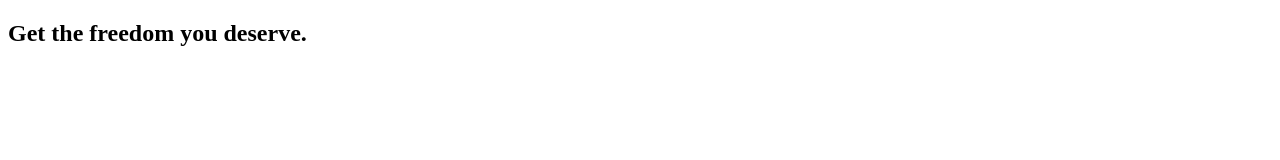
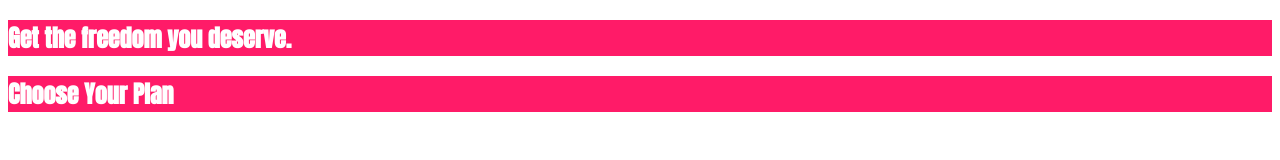
Before and after one commit to mrdzoviii/css3-complete-guide, a website: page index.html in a window 1280 px wide. Drawn offline with Linux system fonts and the light colour scheme.

Commit message:
adding google fonts.

```diff
--- a/index.html
+++ b/index.html
@@ -6,6 +6,8 @@
     <meta http-equiv="X-UA-Compatible" content="ie=edge">
     <title>uHost</title>
     <link rel="shortcut icon" href="favicon.png">
+    <link href="https://fonts.googleapis.com/css?family=Anton&display=swap" rel="stylesheet">
+    <link rel="stylesheet" href="main.css">
 </head>
 
 <body>
@@ -13,6 +15,9 @@
         <section>
             <h1>Get the freedom you deserve.</h1>
         </section>
+        <section>
+            <h1>Choose Your Plan</h1>
+        </section>
     </main>
 </body>
 
--- /dev/null
+++ b/main.css
@@ -0,0 +1,8 @@
+section {
+    background: #ff1b68;
+}
+
+h1 {
+    color: white;
+    font-family: 'Anton', sans-serif;
+}
```
